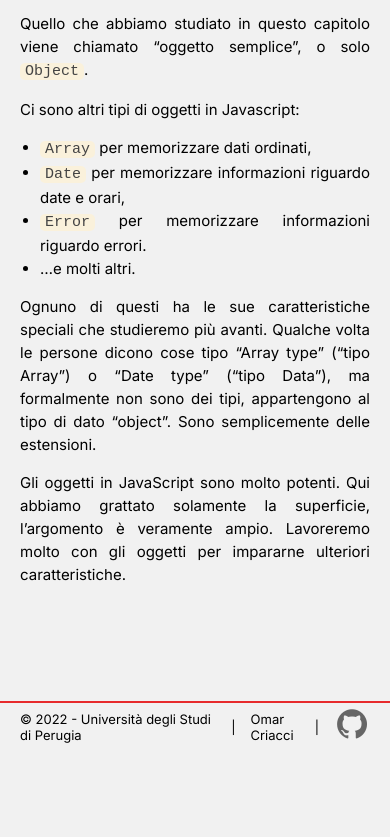
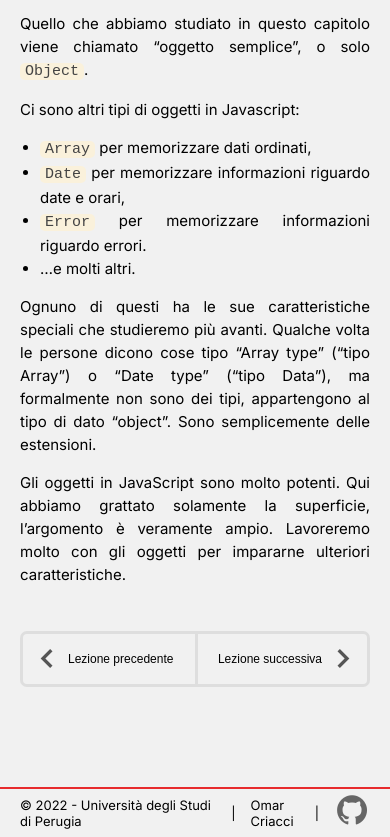
Before and after one commit to trejarchs/doc-online, a plain HTML site: page lezioni/oggetti.html in a window 390 px wide. Shown: the part 7758-8595 px from the top of the page. Before the commit the page ends 8509 px from the top, so only its background shows below. Drawn offline with nearby package versions, Linux system fonts and the light colour scheme.

Commit message:
update style.css

```diff
--- a/styles/style.css
+++ b/styles/style.css
@@ -511,6 +511,10 @@ body {
         margin-right: 20px;
     }
 
+    #nav-btns-mobile {
+        display:flex;
+    }
+
     .main a:hover {
         text-decoration: none;
         color: var(--blue-3);
```
